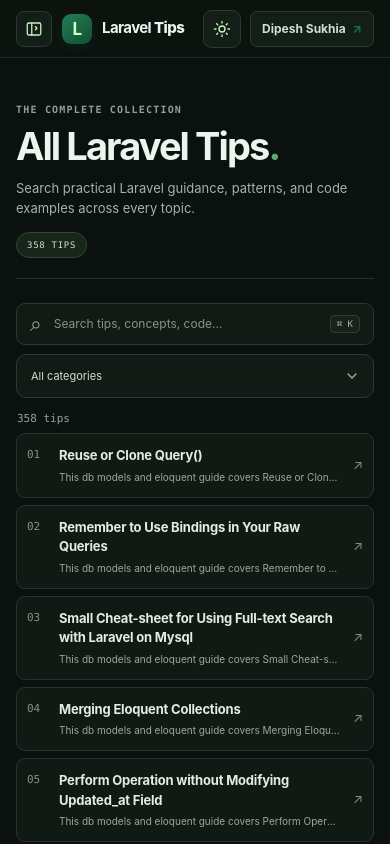
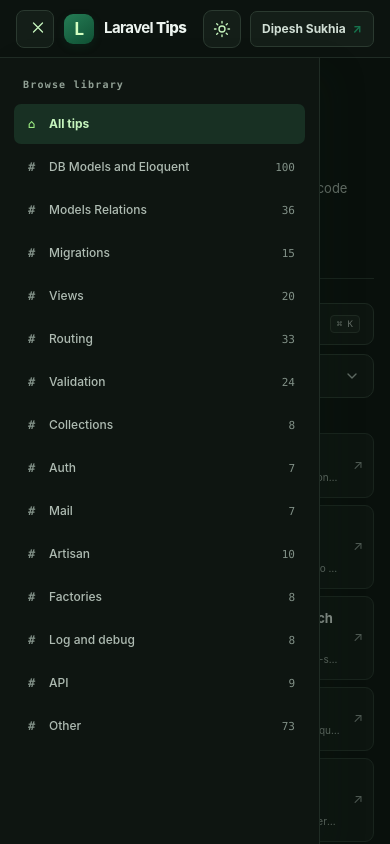
Before and after one commit to dipeshsukhia/laravel-tips, a Next.js app: page /laravel-tips/all-tips in a window 390 px wide. Both pictures are taken after a click on the button 34 px from the left and 28 px from the top of the page. Shown: the top 844 px of the page. Built offline with nearby package versions, Linux system fonts and the light colour scheme.

Commit message:
Use hamburger drawer for mobile category sidebar

```diff
--- a/app/globals.css
+++ b/app/globals.css
@@ -30,6 +30,8 @@
 .sidebar-toggle:focus-visible { outline: 2px solid #5ca878; outline-offset: 3px; }
 .sidebar-toggle svg { width: 18px; height: 18px; fill: none; stroke: currentColor; stroke-width: 1.7; stroke-linecap: round; stroke-linejoin: round; }
 .sidebar-toggle[aria-expanded="true"] svg path { transform: rotate(180deg); transform-origin: 14px 11px; }
+.sidebar-mobile-icon { display: none; }
+.sidebar-backdrop { display: none; }
 .topbar-actions { display: flex; align-items: center; gap: 9px; }
 .theme-toggle { display: grid; width: 38px; height: 38px; flex: 0 0 auto; place-items: center; border: 1px solid #dfe7e1; border-radius: 9px; color: #526158; background: #fff; cursor: pointer; transition: color .15s, background .15s, border-color .15s; }
 .theme-toggle:hover { color: #15593b; background: #f0f7f1; border-color: #b7d4bf; }
@@ -192,11 +194,16 @@
   .topbar { height: 58px; padding: 0 16px; }
   .topbar-note { display: none; }
   .app-shell { display: block; min-height: calc(100vh - 58px); }
-  .sidebar { position: static; height: auto; overflow-x: auto; padding: 9px 12px; border-right: 0; border-bottom: 1px solid var(--line); }
-  .sidebar-label,.sidebar-card { display: none; }
-  .category-nav { width: max-content; flex-direction: row; gap: 4px; }
-  .nav-link { min-height: 32px; padding: 7px 9px; white-space: nowrap; }
-  .nav-count { display: none; }
+  .sidebar-toggle { width: 38px; height: 38px; }
+  .sidebar-desktop-icon { display: none; }
+  .sidebar-mobile-icon { display: block; }
+  .sidebar-backdrop { display: block; position: fixed; z-index: 25; inset: 58px 0 0; width: 100%; border: 0; background: rgb(8 16 11 / 42%); }
+  .sidebar { position: fixed; z-index: 26; top: 58px; bottom: 0; left: 0; width: min(320px, 86vw); height: auto; overflow-x: hidden; overflow-y: auto; padding: 20px 14px 24px; border-right: 1px solid var(--line); border-bottom: 0; box-shadow: 14px 12px 32px rgb(13 31 21 / 16%); }
+  .sidebar-label { display: block; margin: 0 0 12px 9px; }
+  .sidebar-card { display: none; }
+  .category-nav { width: auto; flex-direction: column; gap: 3px; }
+  .nav-link { min-height: 40px; padding: 8px 10px; white-space: normal; }
+  .nav-count { display: block; }
   .main-content { padding: 29px 16px 24px; }
   .hero { margin: 13px auto 36px; padding: 30px 23px; border-radius: 13px; }
   .hero:before { top: -112px; right: -55px; }
--- a/components/category-sidebar.tsx
+++ b/components/category-sidebar.tsx
@@ -5,9 +5,10 @@
 import { useSidebar } from "@/components/sidebar-provider";
 
 export function CategorySidebar({ categories, active, activeAll = false }: { categories: Category[]; active?: string; activeAll?: boolean }) {
-  const { isOpen } = useSidebar();
+  const { isOpen, toggle } = useSidebar();
   return (
-    <aside className={`sidebar${isOpen ? "" : " is-collapsed"}`}>
+    <>
+      <aside id="category-sidebar" className={`sidebar${isOpen ? "" : " is-collapsed"}`}>
         <p className="sidebar-label">Browse library</p>
         <nav aria-label="Tip categories" className="category-nav">
           <Link className={`nav-link ${activeAll ? "active" : ""}`} href="/all-tips/">
@@ -25,5 +26,7 @@
           <p>Small ideas that make a big difference in your next project.</p>
         </div>
       </aside>
+      {isOpen && <button className="sidebar-backdrop" type="button" aria-label="Close navigation" onClick={toggle} />}
+    </>
   );
 }
--- a/components/sidebar-provider.tsx
+++ b/components/sidebar-provider.tsx
@@ -1,6 +1,6 @@
 "use client";
 
-import { createContext, useContext, useState } from "react";
+import { createContext, useContext, useEffect, useState } from "react";
 
 type SidebarContextValue = { isOpen: boolean; toggle: () => void };
 const SidebarContext = createContext<SidebarContextValue | null>(null);
@@ -9,9 +9,22 @@
   const [isOpen, setIsOpen] = useState(true);
   const toggle = () => setIsOpen((open) => !open);
 
+  useEffect(() => {
+    const mobileQuery = window.matchMedia("(max-width: 720px)");
+    const syncToViewport = (event: MediaQueryListEvent | MediaQueryList) => {
+      setIsOpen(!event.matches);
+    };
+
+    syncToViewport(mobileQuery);
+    mobileQuery.addEventListener("change", syncToViewport);
+    return () => mobileQuery.removeEventListener("change", syncToViewport);
+  }, []);
+
   return (
     <SidebarContext.Provider value={{ isOpen, toggle }}>
-      <div className={`site-layout${isOpen ? "" : " sidebar-collapsed"}`}>{children}</div>
+      <div className={`site-layout${isOpen ? "" : " sidebar-collapsed"}`}>
+        {children}
+      </div>
     </SidebarContext.Provider>
   );
 }
--- a/components/sidebar-toggle.tsx
+++ b/components/sidebar-toggle.tsx
@@ -12,12 +12,16 @@
       type="button"
       aria-label={label}
       aria-expanded={isOpen}
+      aria-controls="category-sidebar"
       title={label}
       onClick={toggle}
     >
-      <svg viewBox="0 0 24 24" aria-hidden="true">
+      <svg className="sidebar-desktop-icon" viewBox="0 0 24 24" aria-hidden="true">
         <rect x="3" y="4" width="18" height="16" rx="2" />
         <path d="M9 4v16m5-11 2 2-2 2" />
+      </svg>
+      <svg className="sidebar-mobile-icon" viewBox="0 0 24 24" aria-hidden="true">
+        {isOpen ? <path d="m6 6 12 12M18 6 6 18" /> : <path d="M4 6h16M4 12h16M4 18h16" />}
       </svg>
     </button>
   );
```
Also changed, not shown: 750 other files (tests, documents, lock files or other folders). Lines whose indentation alone changed are shown as unchanged.
